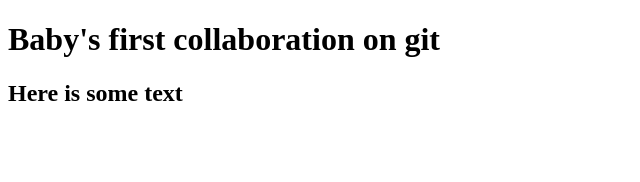
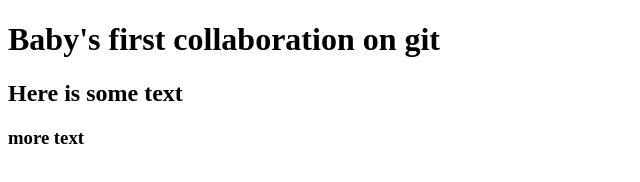
Before and after one commit to ptagliavia/donut, a plain HTML site: page index.html in a window 1280 px wide. Shown: the full height of the page, 0-640 px from the left. Drawn offline with Linux system fonts and the light colour scheme.

Commit message:
added h3

```diff
--- a/index.html
+++ b/index.html
@@ -7,5 +7,6 @@
 <body>
 <h1>Baby's first collaboration on git</h1>
 <h2> Here is some text</h2>
+<h3>more text</h3>
 </body>
 </html>
```
